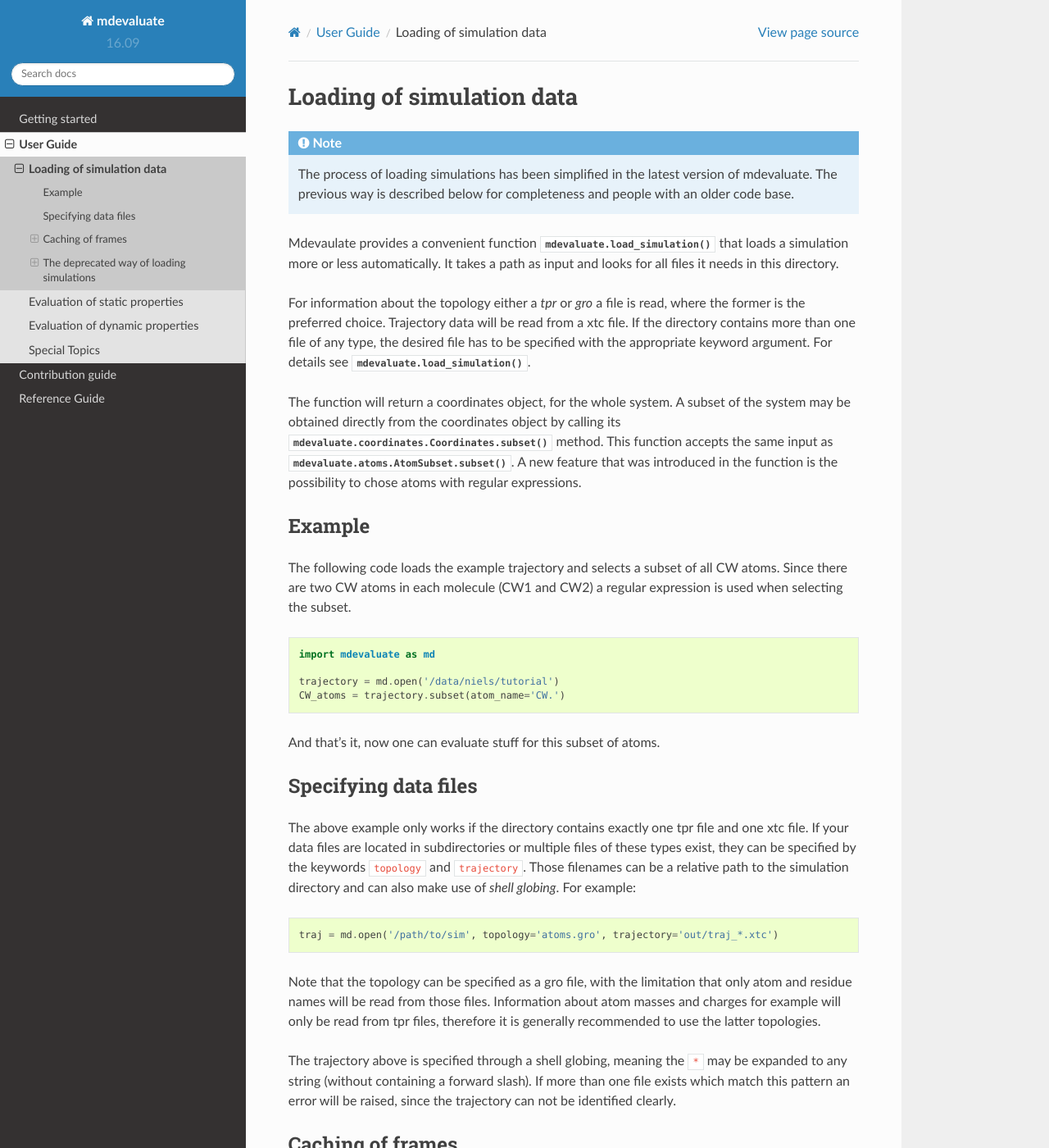
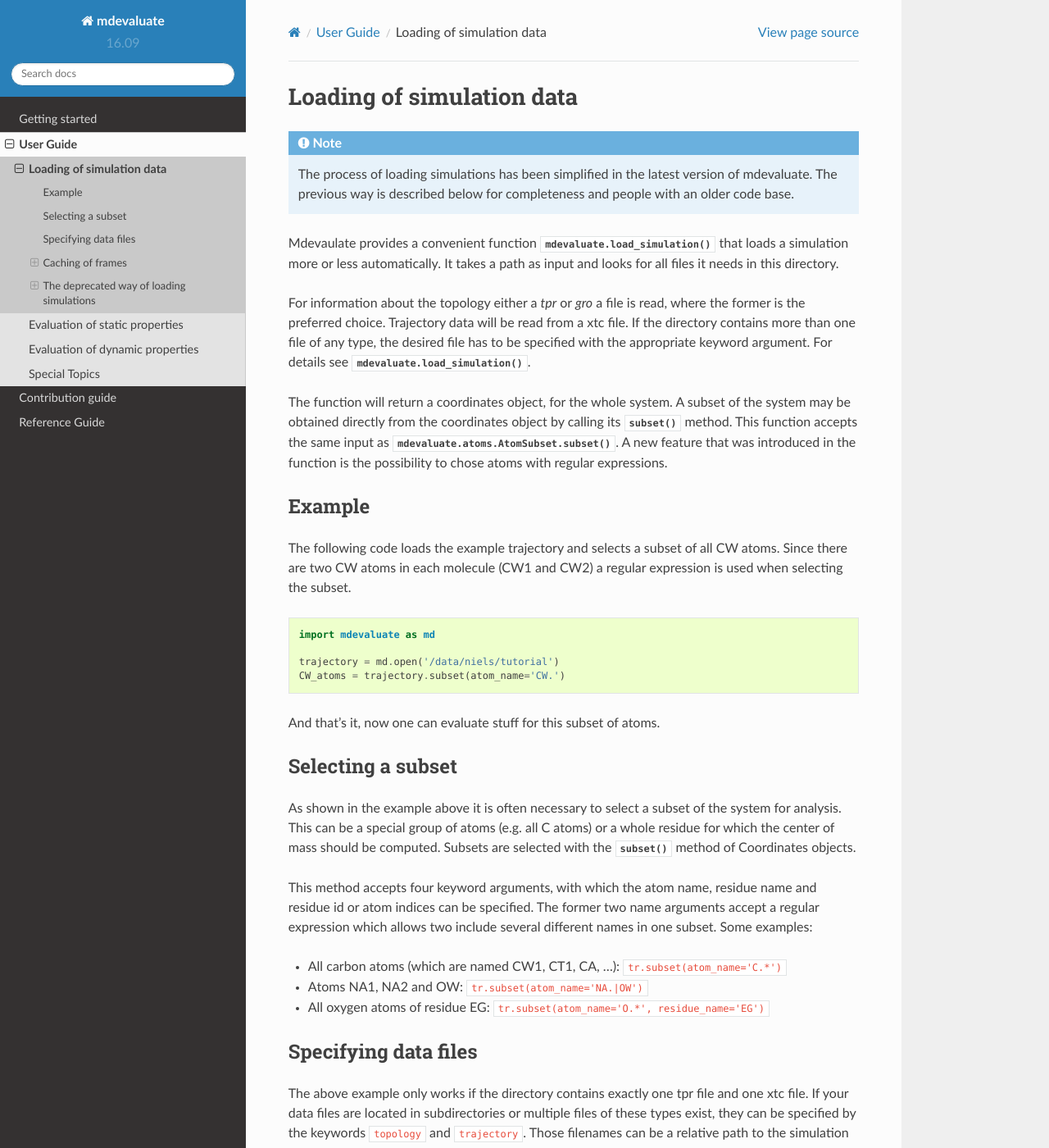
Before and after one commit to mdevaluate/mdevaluate, a Sphinx documentation site: the page built from doc/loading.rst, in a window 1280 px wide and 1400 px high. Shown: the whole window at 82% size. Built offline with Sphinx 7.4.7 and the Read the Docs theme 2.0.0, drawn with Linux system fonts in a browser that asks for light colours; pages that are not in the unit, such as notebooks, are missing from menus.

Commit message:
Improved Docs

```diff
--- a/doc/conf.py
+++ b/doc/conf.py
@@ -42,6 +42,7 @@ extensions = [
     'sphinx.ext.intersphinx',
     #    'sphinx.ext.autosummary',
     #    'sphinx.ext.inheritance_diagram',
+    'sphinx_gallery.gen_gallery',
 ]
 
 # Add any paths that contain templates here, relative to this directory.
@@ -303,3 +304,9 @@ intersphinx_mapping = {
     'ipython': ('http://ipython.org/ipython-doc/dev/', None),
     'scipy': ('http://docs.scipy.org/doc/scipy/reference/', None),
     }
+
+sphinx_gallery_conf = {
+    # path to your examples scripts
+    'examples_dirs' : '../examples',
+    # path where to save gallery generated examples
+    'gallery_dirs'  : 'gallery'}
--- a/doc/index.rst
+++ b/doc/index.rst
@@ -16,6 +16,7 @@ Contents
 
    installation
    guide
+   gallery/index
    contribution
    modules
 
--- a/doc/installation.rst
+++ b/doc/installation.rst
@@ -7,7 +7,7 @@ stuff has to be compiled, which is done with cython when installing the package.
 
 The easiest way to use mdevaluate on the institutes network is to use the mdevaluate module::
 
-  module load mdevaluate/16.06
+  module load mdevaluate/16.09
 
 The mdevaluate module is provided in different versions.
 Since there is no real *release schedule*, the version numbers are arbitrary and
--- a/doc/loading.rst
+++ b/doc/loading.rst
@@ -18,7 +18,7 @@ For details see :func:`mdevaluate.load_simulation`.
 
 The function will return a coordinates object, for the whole system.
 A subset of the system may be obtained directly from the coordinates object by
-calling its :func:`mdevaluate.coordinates.Coordinates.subset` method.
+calling its :func:`~mdevaluate.coordinates.Coordinates.subset` method.
 This function accepts the same input as :func:`mdevaluate.atoms.AtomSubset.subset`.
 A new feature that was introduced in the function is the possibility to chose
 atoms with regular expressions.
@@ -38,6 +38,22 @@ used when selecting the subset.
   CW_atoms = trajectory.subset(atom_name='CW.')
 
 And that's it, now one can evaluate stuff for this subset of atoms.
+
+Selecting a subset
+------------------
+
+As shown in the example above it is often necessary to select a subset of the system for analysis.
+This can be a special group of atoms (e.g. all C atoms) or a whole residue for which the center of mass should be computed.
+Subsets are selected with the :func:`~mdevaluate.Coordinates.subset` method of Coordinates objects.
+
+This method accepts four keyword arguments, with which the atom name, residue name and residue id or atom indices can be specified.
+The former two name arguments accept a regular expression which allows two include several different names in one subset.
+Some examples:
+
+- All carbon atoms (which are named CW1, CT1, CA, ...): ``tr.subset(atom_name='C.*')``
+- Atoms NA1, NA2 and OW: ``tr.subset(atom_name='NA.|OW')``
+- All oxygen atoms of residue EG: ``tr.subset(atom_name='O.*', residue_name='EG')``
+
 
 Specifying data files
 ---------------------
--- a/doc/special-topics.rst
+++ b/doc/special-topics.rst
@@ -9,3 +9,4 @@ This part of the documentation describes advanced ways of the use of mdevaluate.
    special/autosave
    special/spatial
    special/overlap
+   special/energies
```
Also changed, not shown: doc/mdevaluate.rst (+12 -4 lines), doc/special/energies.rst (added, +18 -0 lines), 3 other files.
